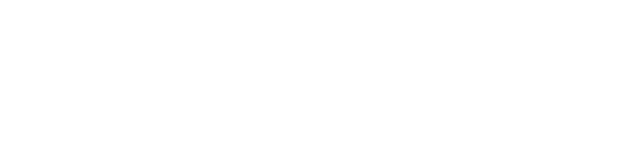
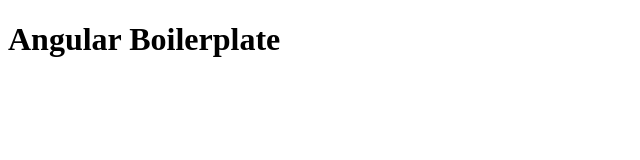
Before and after one commit to thinkphase/angular-bootstrap, a website: page index.html in a window 1280 px wide. Shown: the whole page, without its empty margins (0-640 px from the left). Drawn offline with nearby package versions, Linux system fonts and the light colour scheme.

Commit message:
Angular DataBinding 1

```diff
--- a/client/app/app.controller.js
+++ b/client/app/app.controller.js
@@ -25,6 +25,9 @@
         .controller( "AppController", ['$scope', function($scope){
 
             var vm = this;
+
+            $scope.title = "Angular Boilerplate";
+
         }]);
 
 })();
--- a/index.html
+++ b/index.html
@@ -26,7 +26,14 @@
 <body>
 
 <!-- angular controller -->
-<div class="wrapper" ng-controller="AppController"></div>
+<div class="wrapper" ng-controller="AppController">
+
+    <!-- banner -->
+    <header class="banner" role="banner">
+        <h1>{{title}}</h1>
+    </header>
+
+</div>
 
 <!-- scripts -->
 
```
Also changed, not shown: README.md.
